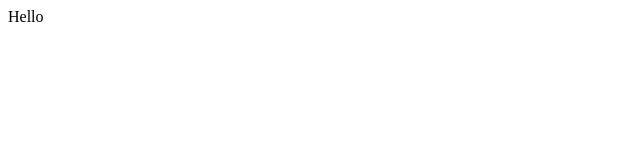
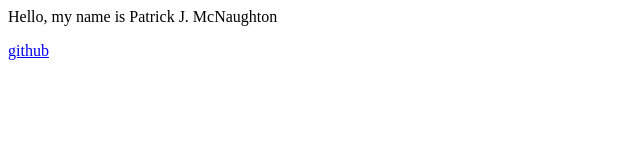
Before and after one commit to PatMcN7/PatMcN7.github.io, a plain HTML site: page index.html in a window 1280 px wide. Shown: the whole page, without its empty margins (0-640 px from the left). Drawn offline with Linux system fonts and the light colour scheme.

Commit message:
Update index.html

```diff
--- a/index.html
+++ b/index.html
@@ -1 +1,2 @@
-<p> Hello <p/>
+<p> Hello, my name is Patrick J. McNaughton<p/>
+<a href="https://github.com/PatMcN7">github</a>
```
